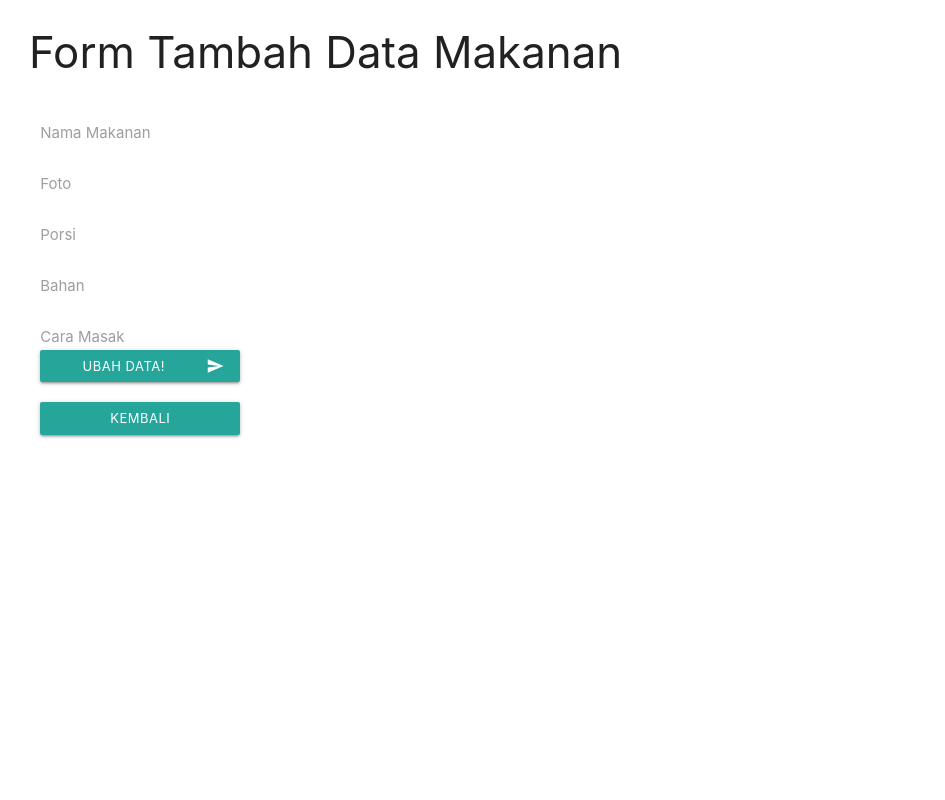
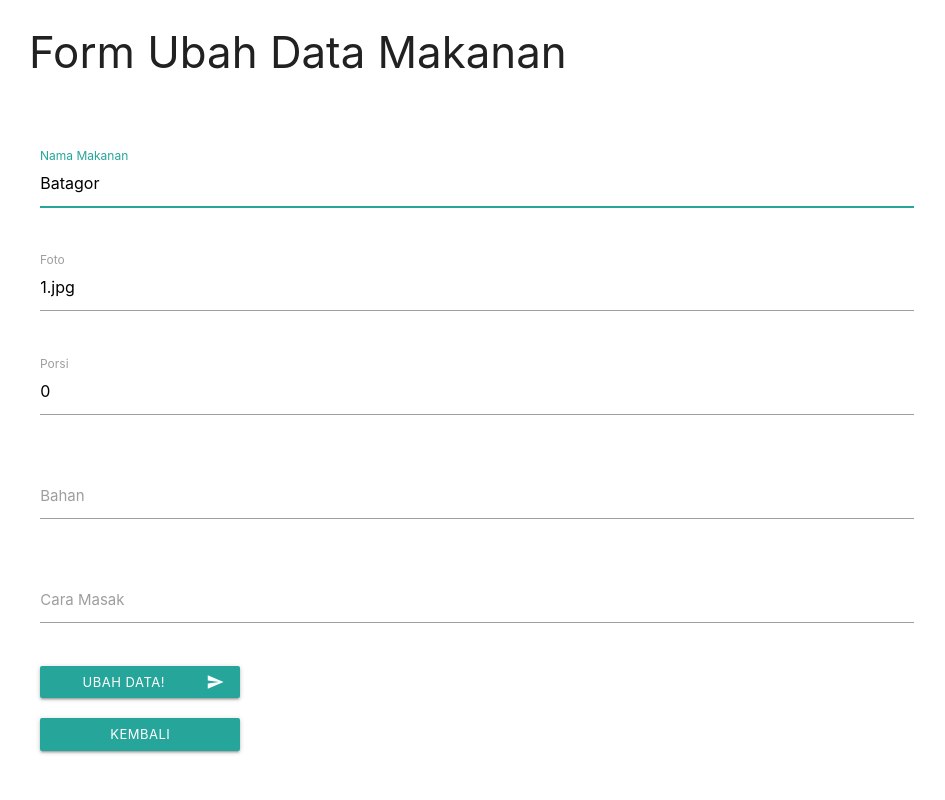
Before and after one commit to didapatria/pw2020_193040052, a PHP site: page /php/ubah.php?id=1 in a window 1280 px wide. Shown: the whole page, without its empty margins (163-1108 px from the left). Run offline with PHP 8.4, Linux system fonts and the light colour scheme; data comes from the database, SQL or seed files in the repository; data that the repository does not hold is empty.

Commit message:
memperbaiki latihan6e

```diff
--- a/praktikum/p6_PW_193040052/latihan6e/php/functions.php
+++ b/praktikum/p6_PW_193040052/latihan6e/php/functions.php
@@ -68,7 +68,7 @@ function ubah($data)
                 foto = '$foto',
                 porsi = '$porsi',
                 bahan = '$bahan',
-                caramasak = '$caramasak',
+                caramasak = '$caramasak'
             WHERE id = '$id' ";
     mysqli_query($conn, $queryubah);
     echo mysqli_error($conn);
--- a/praktikum/p6_PW_193040052/latihan6e/php/hapus.php
+++ b/praktikum/p6_PW_193040052/latihan6e/php/hapus.php
@@ -2,7 +2,7 @@
 require 'functions.php';
 $id = $_GET['id'];
 
-if (hapus($_POST) > 0) {
+if (hapus($id) > 0) {
   echo "<script>
             alert('Data Berhasil Dihapus!');
             document.location.href = 'admin.php';
--- a/praktikum/p6_PW_193040052/latihan6e/php/ubah.php
+++ b/praktikum/p6_PW_193040052/latihan6e/php/ubah.php
@@ -2,7 +2,7 @@
 require 'functions.php';
 
 $id = $_GET['id'];
-$foods = query("SELECT * FROM food WHERE id = $id")[0];
+$food = query("SELECT * FROM foods WHERE id = $id")[0];
 
 // cek apakah tombol sudah ditekan
 if (isset($_POST['ubah'])) {
@@ -37,41 +37,46 @@ if (isset($_POST['ubah'])) {
 
 <body>
   <div class="container">
-    <h3>Form Tambah Data Makanan</h3>
+    <h3>Form Ubah Data Makanan</h3>
     <form action="" method="POST">
       <div class="row">
         <div class="input-field col s12">
-          <input id="nama" type="hidden" name="nama" class="validate" autofocus required>
+          <input id="id" type="hidden" name="id" class="validate" value="<?= $food['id']; ?>">
+        </div>
+      </div>
+      <div class="row">
+        <div class="input-field col s12">
+          <input id="nama" type="text" name="nama" class="validate" autofocus required value="<?= $food['nama']; ?>">
           <label for="nama">Nama Makanan</label>
         </div>
       </div>
       <div class="row">
         <div class="input-field col s12">
-          <input id="foto" type="hidden" name="foto" class="validate" required value="<?= $food['nama']; ?>">
+          <input id="foto" type="text" name="foto" class="validate" required value="<?= $food['foto']; ?>">
           <label for="foto">Foto</label>
         </div>
       </div>
       <div class="row">
         <div class="input-field col s12">
-          <input id="porsi" type="hidden" name="porsi" class="validate" required value="<?= $food['porsi']; ?>">
+          <input id="porsi" type="text" name="porsi" class="validate" required value="<?= $food['porsi']; ?>">
           <label for="porsi">Porsi</label>
         </div>
       </div>
       <div class="row">
         <div class="input-field col s12">
-          <input id="bahan" type="hidden" name="bahan" class="validate" required value="<?= $food['bahan']; ?>">
+          <input id="bahan" type="text" name="bahan" class="validate" value="<?= $food['bahan']; ?>">
           <label for="bahan">Bahan</label>
         </div>
       </div>
       <div class="row">
         <div class="input-field col s12">
-          <input id="caramasak" type="hidden" name="caramasak" class="validate" required value="<?= $food['caramasak']; ?>">
+          <input id="caramasak" type="text" name="caramasak" class="validate" value="<?= $food['caramasak']; ?>">
           <label for="caramasak">Cara Masak</label>
         </div>
       </div>
       <div class="row">
         <div class="col">
-          <button class="waves-effect waves-light btn-small" type="submit" name="tambah" style="width: 200px">Ubah Data!
+          <button class="waves-effect waves-light btn-small" type="submit" name="ubah" style="width: 200px">Ubah Data!
             <i class="material-icons right">send</i>
           </button>
         </div>
```
Also changed, not shown: praktikum/p6_PW_193040052/latihan6e/php/admin.php (+4 -4 lines).
